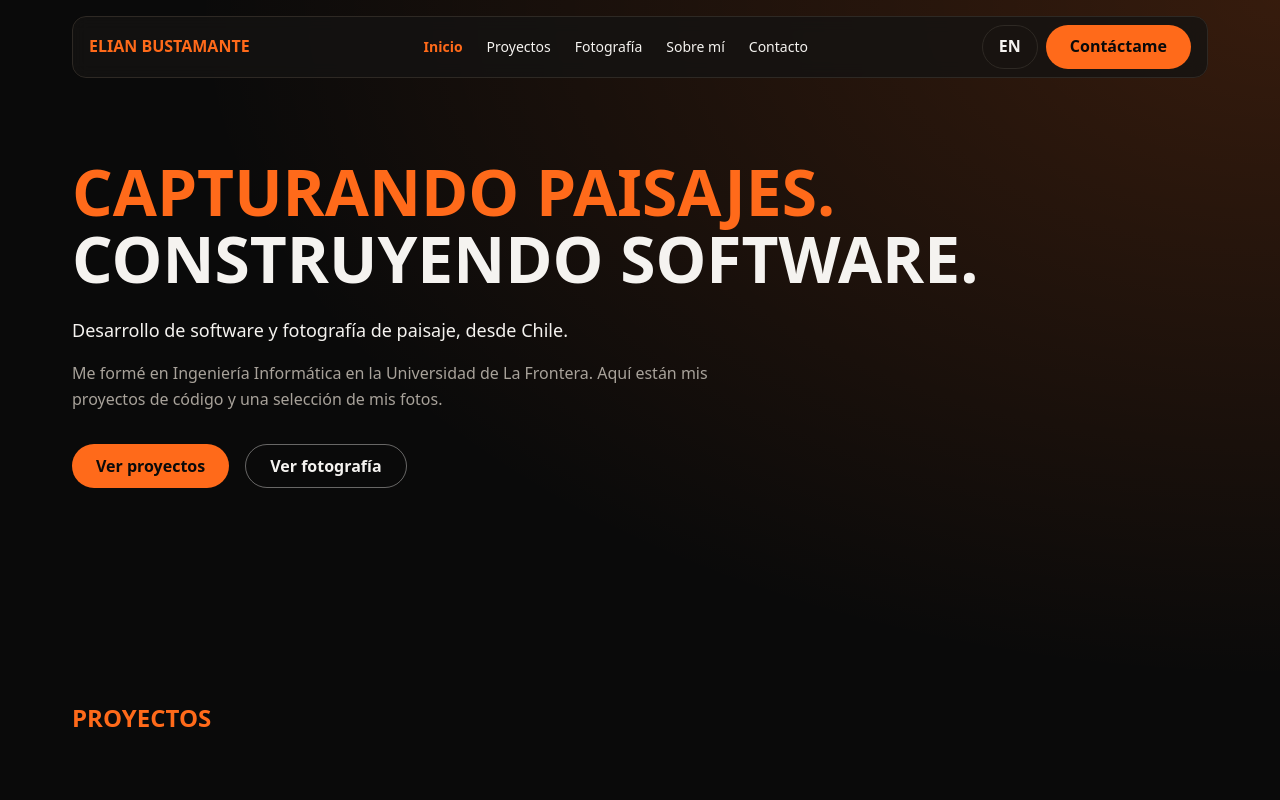
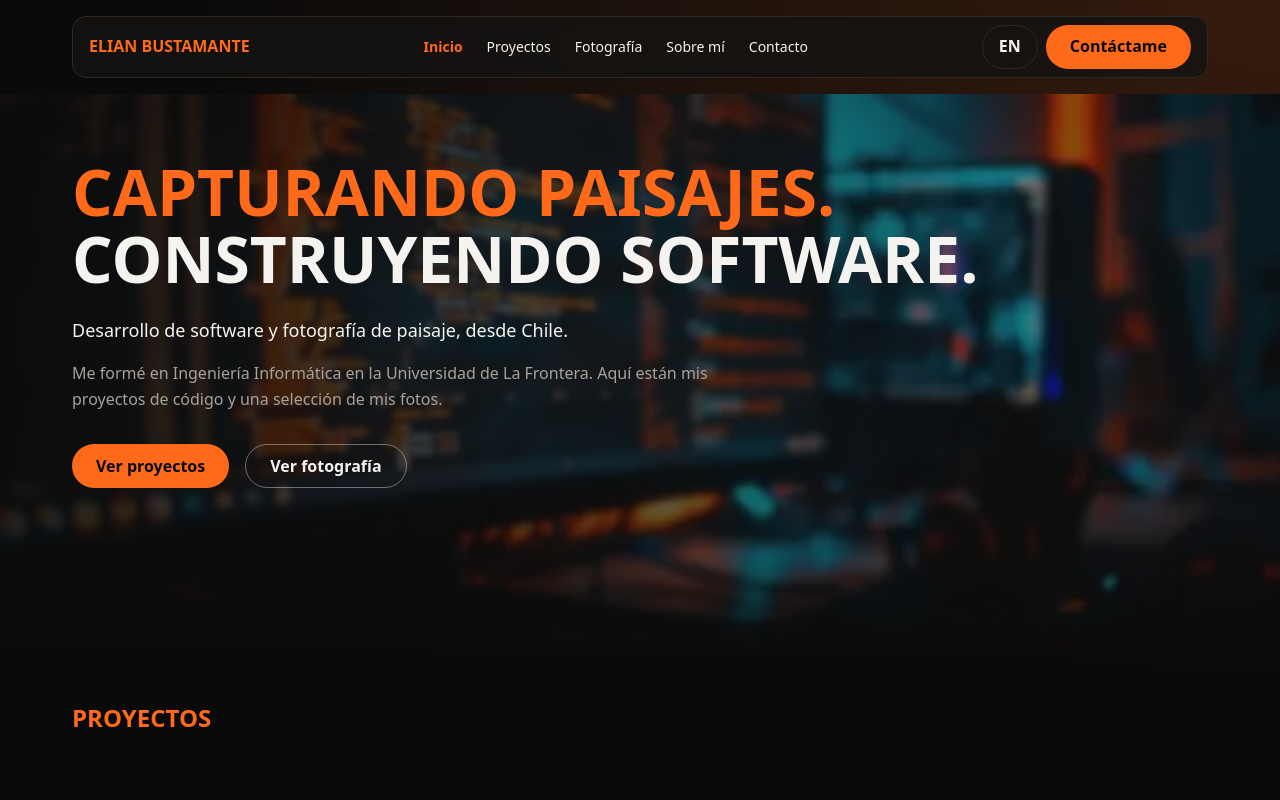
Before and after one commit to ElianBustamante/ElianBustamante.github.io, a React (Vite) app: page / in a window 1280 px wide. Shown: the top 800 px of the page. Built offline with nearby package versions, Linux system fonts and the light colour scheme.

Commit message:
fix: make hero a stacking context so background image is visible

```diff
--- a/src/components/Hero.jsx
+++ b/src/components/Hero.jsx
@@ -9,7 +9,7 @@ export default function Hero() {
   return (
     <section
       id="inicio"
-      className="relative min-h-[70svh] flex flex-col justify-start pt-10 md:pt-16"
+      className="relative z-0 min-h-[70svh] flex flex-col justify-start pt-10 md:pt-16"
     >
       {bgUrl && (
         <div
```
